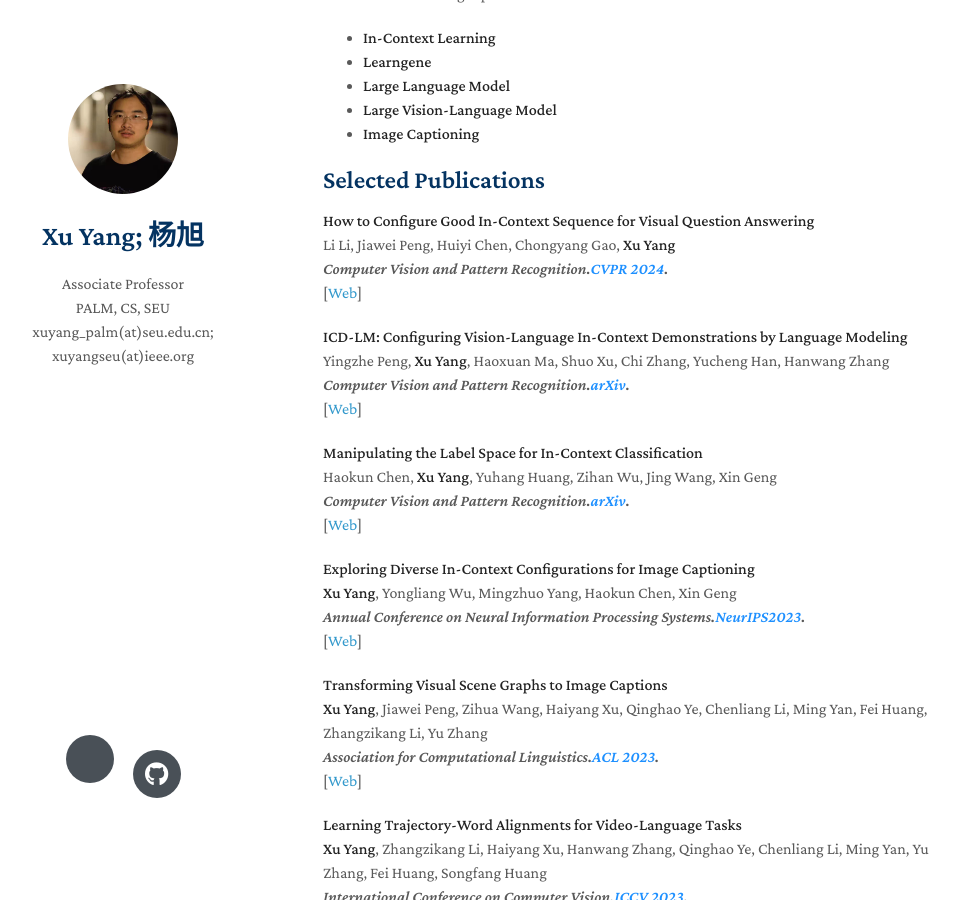
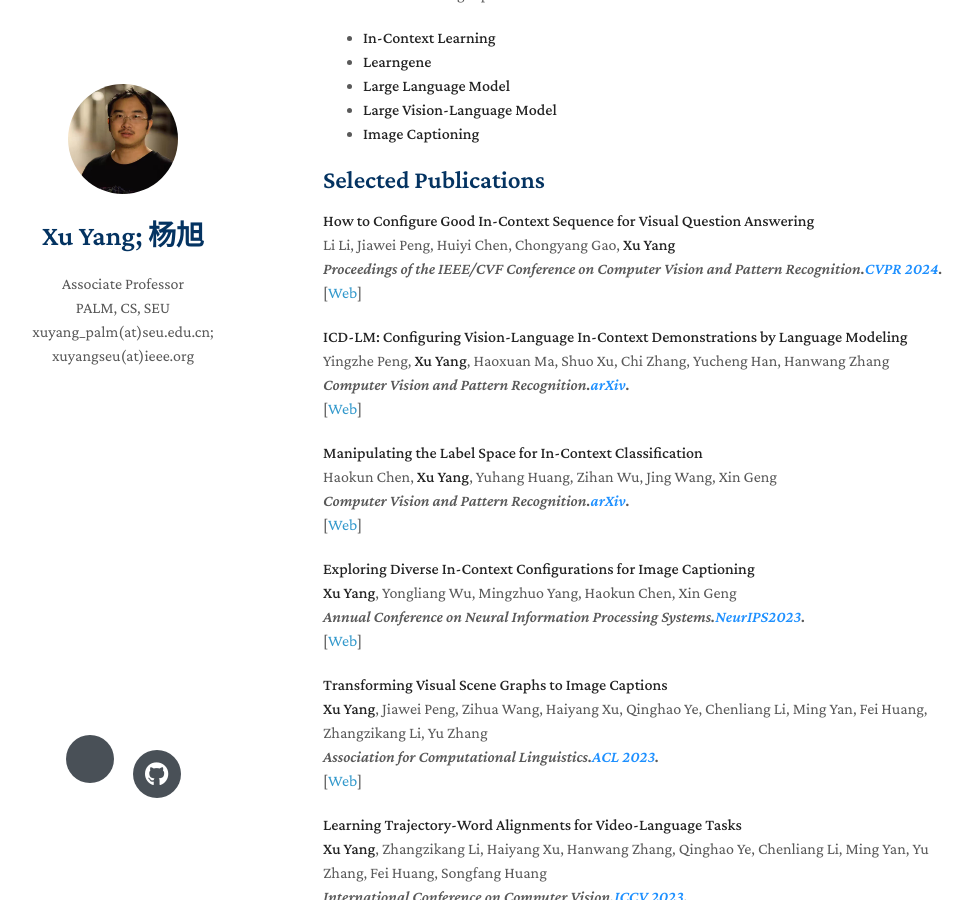
Before and after one commit to yxPALMweb/yxPALMweb.github.io, a Jekyll site: the page built from index.md, in a window 1280 px wide and 900 px high, scrolled down 333 px. Shown: the whole window, without its empty margins (147-1120 px from the left). Built offline with Jekyll 4.4.1, drawn with Linux system fonts in a browser that asks for light colours; nearby versions of some CDN libraries; a style sheet for code colours, icons or effects is not loaded; our own code applies the rules of GitHub Pages for plain Markdown files.

Commit message:
Update index.md

```diff
--- a/index.md
+++ b/index.md
@@ -21,7 +21,7 @@ I have wide interest on AI, especially machine learning and deep learning, recen
 <br />
 Li Li, Jiawei Peng, Huiyi Chen, Chongyang Gao, <strong>Xu Yang</strong>
 <br />
-<em>Computer Vision and Pattern Recognition.<strong><i style="color:#1e90ff">CVPR 2024</i></strong>.</em>
+<em>Proceedings of the IEEE/CVF Conference on Computer Vision and Pattern Recognition.<strong><i style="color:#1e90ff">CVPR 2024</i></strong>.</em>
 <br />
    [<a href="https://arxiv.org/abs/2312.01571">Web</a>]
 <br/>
```
